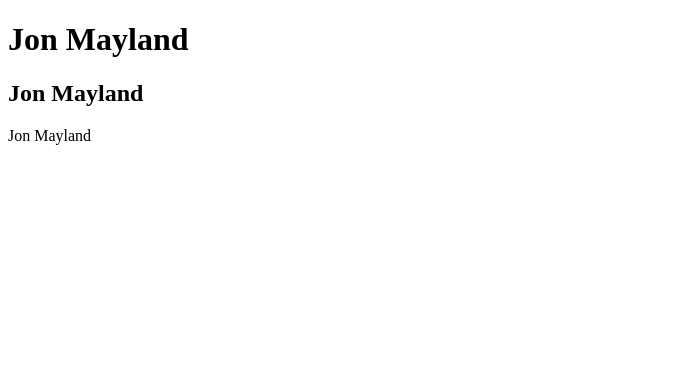
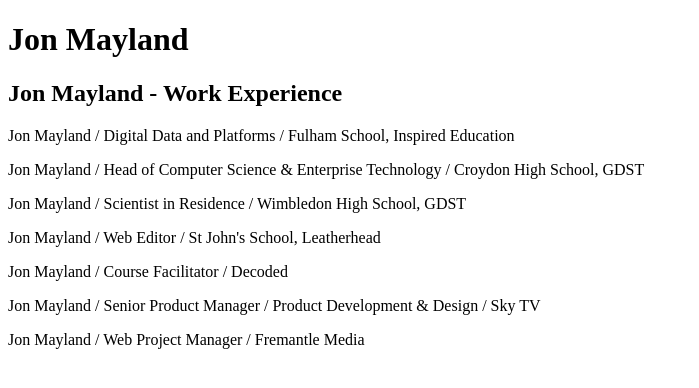
Before and after one commit to jon-mayland/jon-mayland.github.io, a plain HTML site: page jon-mayland/index.html in a window 1280 px wide. Shown: the whole page, without its empty margins (0-699 px from the left). Drawn offline with Linux system fonts and the light colour scheme.

Commit message:
Update index.html

```diff
--- a/jon-mayland/index.html
+++ b/jon-mayland/index.html
@@ -6,9 +6,27 @@
 </head>
 <body>
   <h1>Jon Mayland</h1>
-  <h2>Jon Mayland</h2>
+  <h2>Jon Mayland - Work Experience</h2>
   <p>
-    Jon Mayland
+    Jon Mayland / Digital Data and Platforms / Fulham School, Inspired Education
+  </p>
+  <p>
+    Jon Mayland / Head of Computer Science & Enterprise Technology / Croydon High School, GDST
+  </p>
+  <p>
+    Jon Mayland / Scientist in Residence / Wimbledon High School, GDST
+  </p>
+  <p>
+    Jon Mayland / Web Editor / St John's School, Leatherhead
+  </p>
+  <p>
+    Jon Mayland / Course Facilitator / Decoded
+  </p>
+  <p>
+    Jon Mayland / Senior Product Manager / Product Development & Design / Sky TV
+  </p>
+  <p>
+    Jon Mayland / Web Project Manager / Fremantle Media
   </p>
 </body>
 </html>
```
